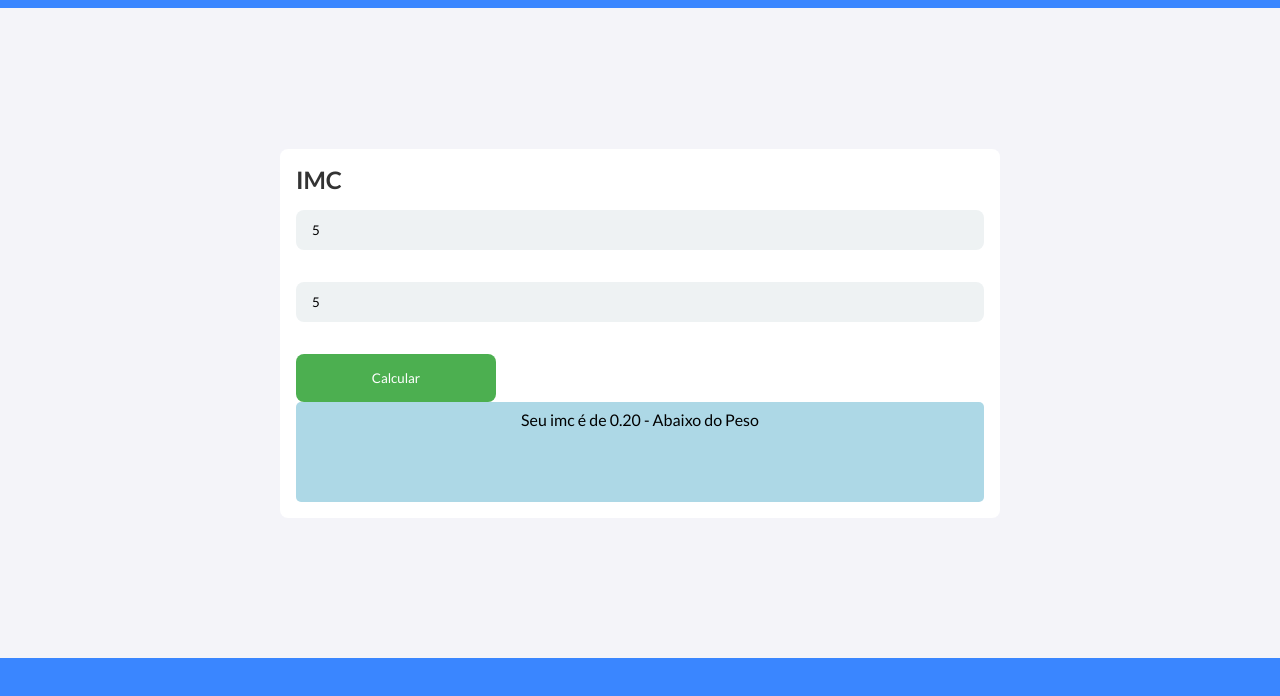
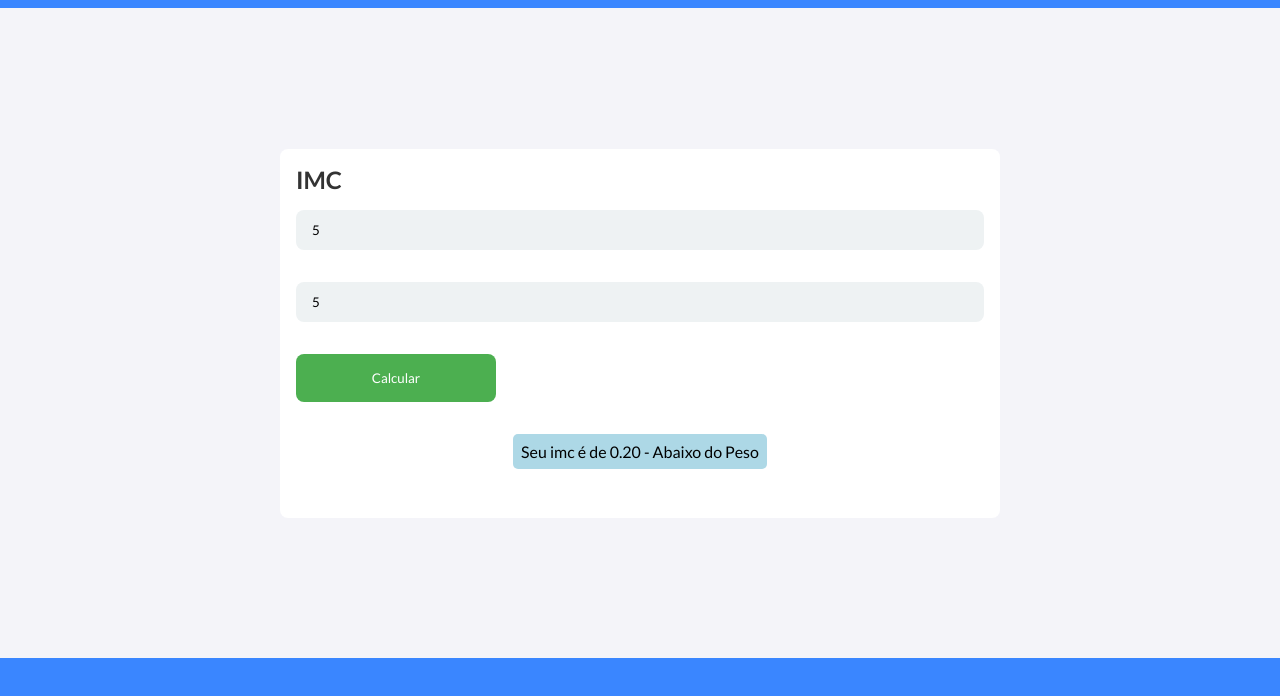
Before and after one commit to maiconDeSouza/treina_web, a plain HTML site: page fullstack_django/24_javascript_manipulacao_elementos_do_html_no_dom/imc/index.html in a window 1280 px wide. Both pictures are taken after typing "5", "5" into the empty fields and a click on the button "Calcular". Shown: the part 92-788 px from the top of the page. Drawn offline with Linux system fonts and the light colour scheme.

Commit message:
28-01-25 20:23

```diff
--- a/fullstack_django/24_javascript_manipulacao_elementos_do_html_no_dom/imc/css/style.css
+++ b/fullstack_django/24_javascript_manipulacao_elementos_do_html_no_dom/imc/css/style.css
@@ -116,10 +116,12 @@ main .container form button {
     border-radius: 8px;
 }
 
-main .container p {
+main .container .result {
     width: 100%;
     height: 6.25rem;
-    text-align: center;
+    display: flex;
+    justify-content: center;
+    align-items: center;
 }
 
 footer {
--- a/fullstack_django/24_javascript_manipulacao_elementos_do_html_no_dom/imc/index.html
+++ b/fullstack_django/24_javascript_manipulacao_elementos_do_html_no_dom/imc/index.html
@@ -21,7 +21,9 @@
             <input type="number" name="height" id="height" placeholder="Digite sua altura. ex.: 1.72">
             <button type="submit">Calcular</button>
            </form>
-           <p></p>
+           <div class="result">
+            <p></p>
+           </div>
         </div>
     </main>
     <footer></footer>
--- a/fullstack_django/24_javascript_manipulacao_elementos_do_html_no_dom/imc/js/index.js
+++ b/fullstack_django/24_javascript_manipulacao_elementos_do_html_no_dom/imc/js/index.js
@@ -55,10 +55,13 @@ function indexIMC(imc){
 button.addEventListener('click', e => {
     e.preventDefault()
     p.className = ''
+    p.textContent = ''
     const weightNumber = Number(weight.value)
     const heightNumber = Number(height.value)
 
     if(!weightNumber || !heightNumber){
+        const text = document.createTextNode('Valor inválido! Preencha todos os campos e digite apenas números')
+        p.appendChild(text)
         return
     }
 
@@ -66,6 +69,7 @@ button.addEventListener('click', e => {
     const scale = indexIMC(imc)
 
     p.classList.add(scale.className)
-    p.textContent = `Seu imc é de ${imc.toFixed(2)} - ${scale.text}`
+    const text = document.createTextNode(`Seu imc é de ${imc.toFixed(2)} - ${scale.text}`)
+    p.appendChild(text)
 
 })
```
